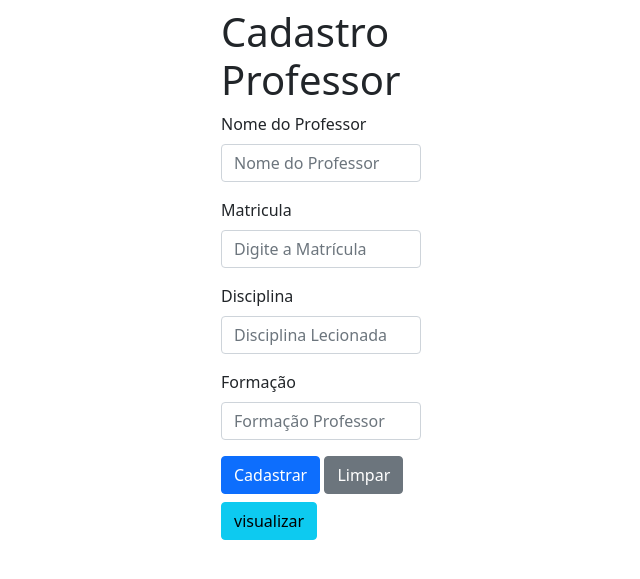
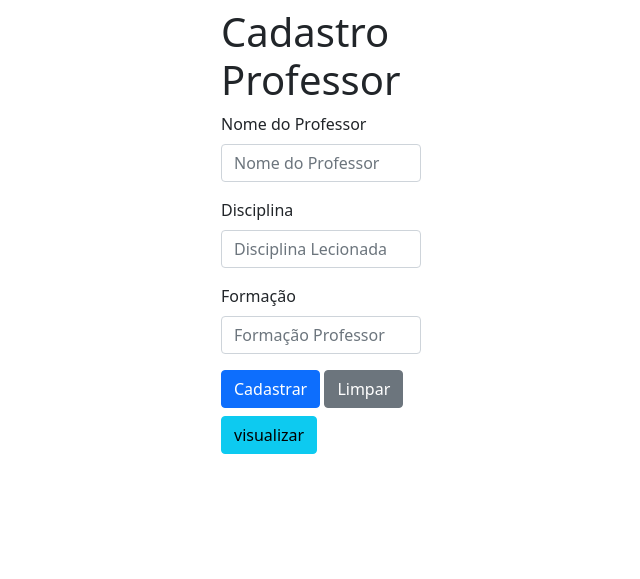
Before and after one commit to brunoqueluci/sistemaEscola, a PHP site: page /sistemaEscola/cadastroprofessor.php in a window 1280 px wide. Shown: the part 56-635 px from the top of the page, without its empty margins (319-959 px from the left). Run offline with PHP 8.4, Linux system fonts and the light colour scheme.

Commit message:
Ajuste da classe para professores. Cadastros Funcionando.

```diff
--- a/cadastroprofessor.php
+++ b/cadastroprofessor.php
@@ -32,12 +32,7 @@
                                     <input class="form-control" type="text" id="nome" name="nome" placeholder="Nome do Professor" aria-label="Campo para nome do Professor">
                                 </div>
                             </div>
-                            <div>
-                                <div class="mb-3">
-                                    <label for="Digite a matrícula do Professor." class="form-label">Matricula</label>
-                                    <input class="form-control" type="text" id="matricula" name="matricula" placeholder="Digite a Matrícula" aria-label="Campo para Matricula do Professor">
-                                </div>
-                            </div>
+
                             <div>
                                 <div class="mb-3">
                                     <label for="Digite a Disciplina Lecionada" class="form-label">Disciplina</label>
```
Also changed, not shown: controller/professor/professor.php (+8 -2 lines).
